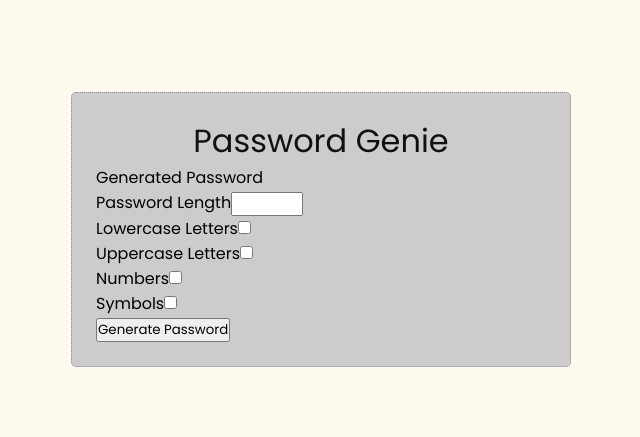
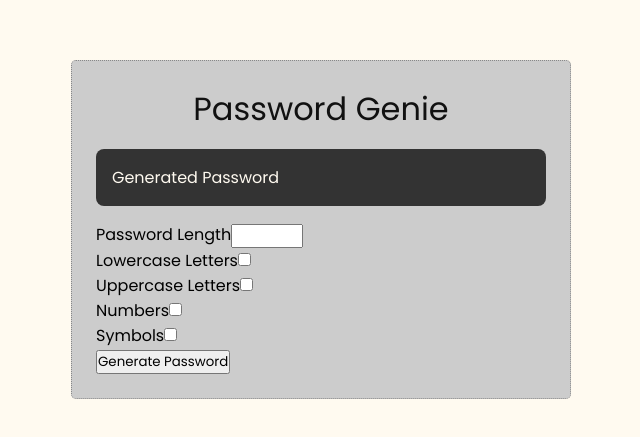
Before and after one commit to Nimira43/Aletheia, a React (Vite) app: page / in a window 1280 px wide. Shown: the part 171-608 px from the top of the page, without its empty margins (319-959 px from the left). Built offline with nearby package versions, Linux system fonts and the light colour scheme.

Commit message:
Generated Passowrd display paragraph

```diff
--- a/src/index.css
+++ b/src/index.css
@@ -36,4 +36,13 @@ body {
 .container h1 {
   text-align: center;
   color: var(--dark);
+  margin-bottom: 1rem;
 }
+
+.container .generated-password {
+  background-color: var(--grey-dk);
+  color: var(--light);
+  padding: 1rem;
+  border-radius: 0.5rem;
+  margin-bottom: 1rem;
+}
```
